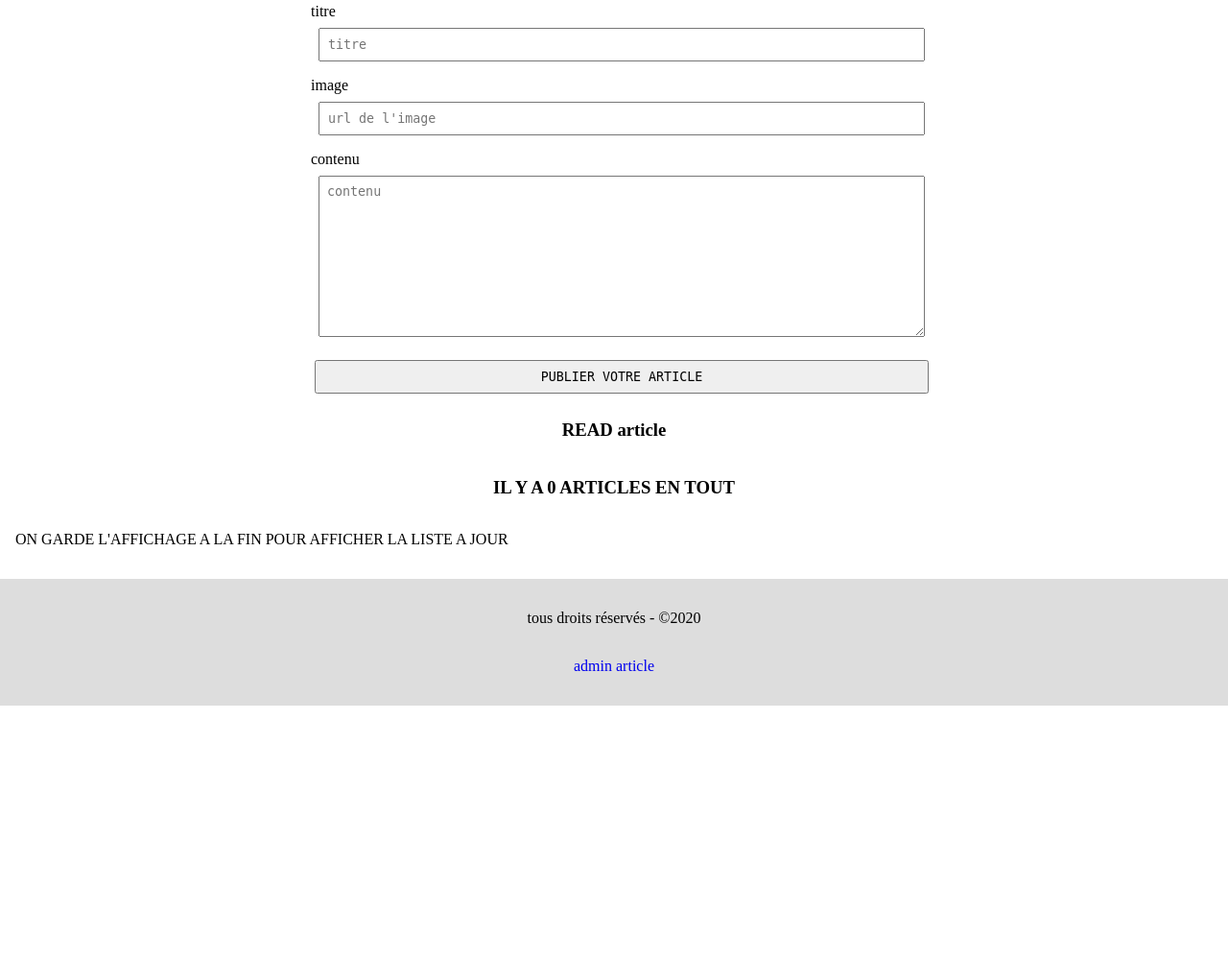
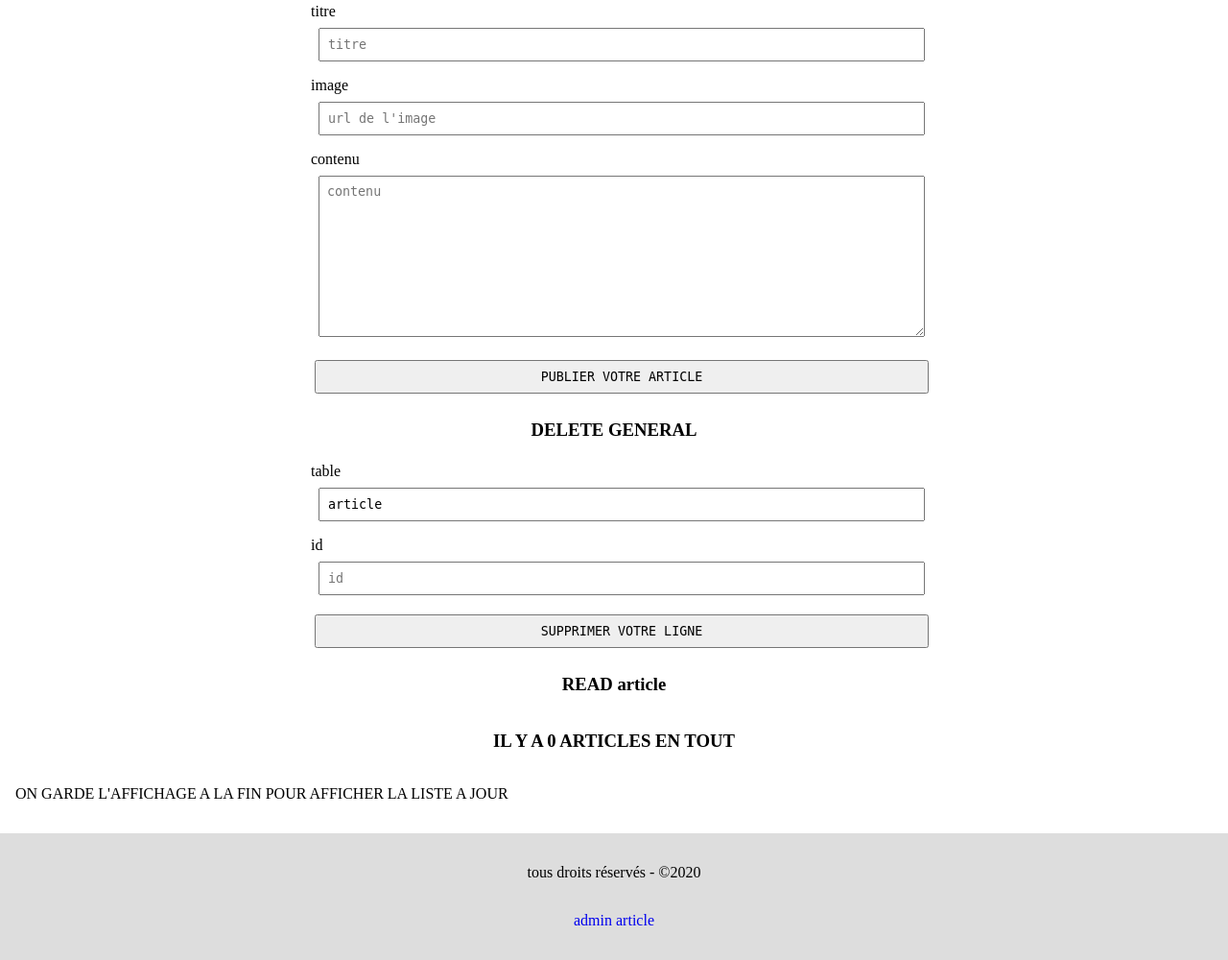
Before and after one commit to coder20b/formation, a PHP site: page /admin.php in a window 1280 px wide. Shown: the part 388-1388 px from the top of the page at 96% size. Before the commit the page ends 1123 px from the top, so only its background shows below. Run offline with PHP 8.4, Linux system fonts and the light colour scheme; data that the repository does not hold is empty.

Commit message:
ajout delete general

```diff
--- a/projet-blog/php/controller/fonctions.php
+++ b/projet-blog/php/controller/fonctions.php
@@ -16,6 +16,18 @@ function filtrer ($name)
     return $resultat;
 }
 
+function filtrerCamelCase ($name)
+{
+    $nom = filtrer($name);
+    // EN PLUS ON RAJOUTE UN FILTRE SUPPLEMENTAIRE
+    // POUR NE GARDER QUE LES LETTRES (minuscules ou MAJUSCULES) ET LES CHIFFRES
+    // https://www.php.net/manual/fr/function.preg-replace.php
+    // https://regex101.com/
+    // astuce: supprimer c'est comme remplacer par du texte vide
+    $nom = preg_replace("/[^a-zA-Z0-9]/", "", $nom);
+    return $nom;
+}
+
 function envoyerEmail ($destinataire, $titre, $message)
 {
     $headers =  'From: contact@monsite.fr' . "\r\n" .
--- a/projet-blog/php/controller/traitement-article-delete.php
+++ b/projet-blog/php/controller/traitement-delete.php
@@ -10,11 +10,12 @@
 
 $formIdentifiant = filtrer("formIdentifiant");
 // <input type="hidden" name="formIdentifiant" value="article">
-if ($formIdentifiant == "article-delete")
+if ($formIdentifiant == "delete")
 {
     // <input name="id">
     // filtrer => SECURITE POUR ENLEVER LE CODE DANGEREUX
     $tabAsso = [
+        "table"          => filtrerCamelCase("table"), // UN NOM DE TABLE SERA EN camelCase (lettres ou chiffres)
         "id"             => filtrer("id"),
     ];
     // ASTUCE: ON VA CREER LES VARIABLES A PARTIR DES CLES
@@ -25,10 +26,10 @@ if ($formIdentifiant == "article-delete")
     // VALIDATION MINIMALISTE... A COMPLETER
     if ($id != "")
     {
-        supprimerLigne("article", $id);
+        supprimerLigne($table, $id);
 
         // message de confirmation
-        echo "votre article est supprimé";
+        echo "votre ligne est supprimé";
     }
     else
     {
--- a/projet-blog/php/model/fonctions-sql.php
+++ b/projet-blog/php/model/fonctions-sql.php
@@ -1,4 +1,7 @@
 <?php
+
+// NOTRE CODE POUR DBAL
+// DEVRAIT FOURNI DE BASE AU DEVELOPPEUR
 
 // ON VA CREER UNE CLASSE
 class Model
@@ -196,7 +199,7 @@ function supprimerLigne($table, $id)
     // POUR SELECTIONNER SEULEMENT LA LIGNE A SUPPRIMER
     $requeteSQL =
     <<<x
-    DELETE FROM $table
+    DELETE FROM `$table`
     WHERE id = :id
     x;
 
--- a/projet-blog/php/view/section-admin-article.php
+++ b/projet-blog/php/view/section-admin-article.php
@@ -28,18 +28,24 @@
     </form>
 </section>
 
-<section class="cache">
-    <h3>DELETE article</h3>
+<section class="">
+    <!-- ATTENTION IL FAUT PROTEGER CETTE PARTIE -->
+    <!-- ON PEUT SUPPRIMER N'IMPORTE QUELLE LIGNE DANS N'IMPORTE QUELLE TABLE -->
+    <h3>DELETE GENERAL</h3>
     <form method="POST" action="#form-delete" id="form-delete">
+        <label>
+            <span>table</span>
+            <input type="text" name="table" required placeholder="table" maxlength="160" value="article">
+        </label>
         <label>
             <span>id</span>
             <input type="number" name="id" required placeholder="id" maxlength="160">
         </label>
-        <button type="submit">SUPPRIMER VOTRE ARTICLE</button>
+        <button type="submit">SUPPRIMER VOTRE LIGNE</button>
         <!-- PARTIE TECHNIQUE -->
-        <input type="hidden" name="formIdentifiant" value="article-delete">
+        <input type="hidden" name="formIdentifiant" value="delete">
         <div>
-            <?php require_once "php/controller/traitement-article-delete.php" ?>
+            <?php require_once "php/controller/traitement-delete.php" ?>
         </div>
     </form>
 </section>
```
Also changed, not shown: README.md.
